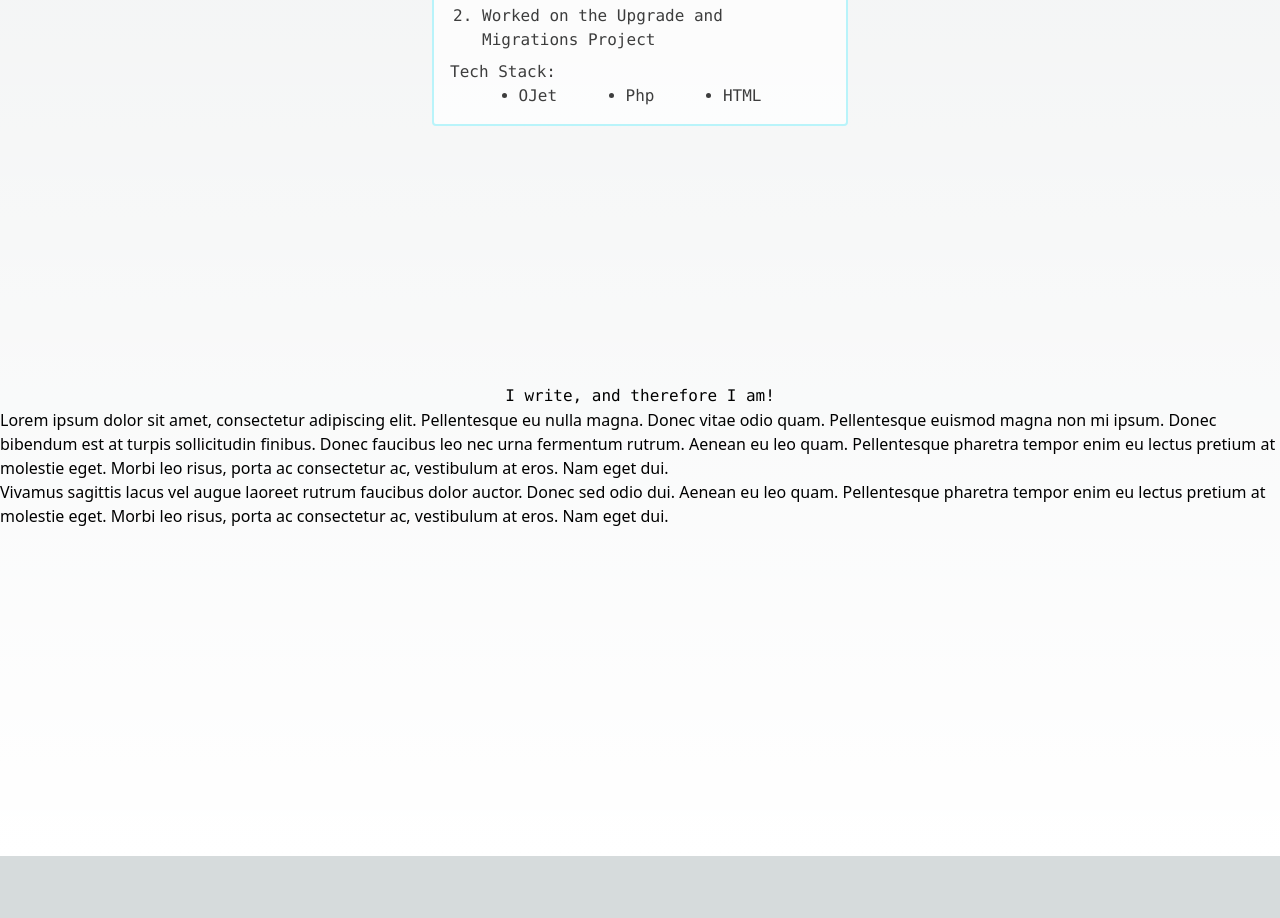
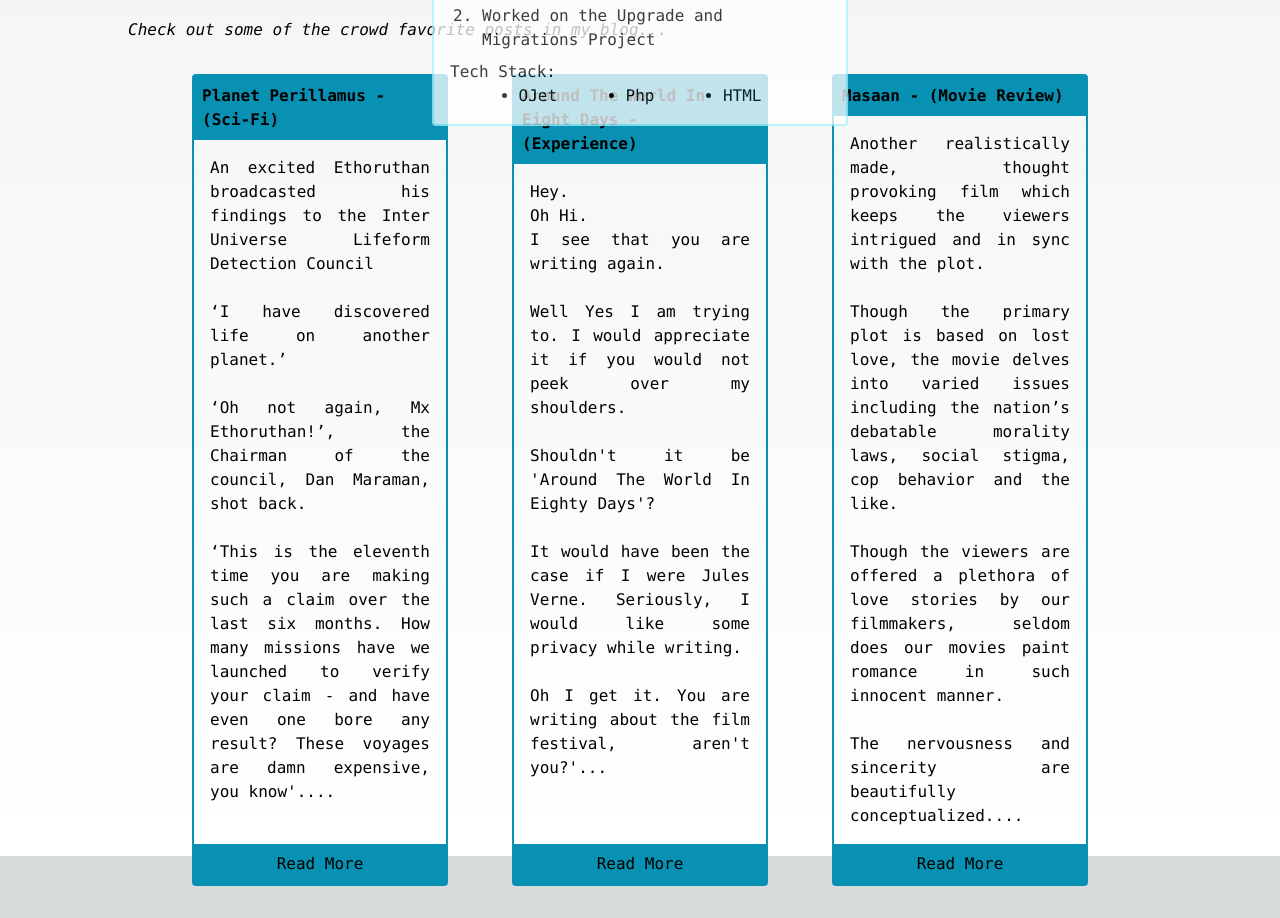
Before and after one commit to vishnummenon/portfolio, a Next.js app: page / in a window 1280 px wide. Shown: the part 2408-3326 px from the top of the page. Before the commit the page ends 3264 px from the top, so only its background shows below. Built offline with nearby package versions, Linux system fonts and the light colour scheme.

Commit message:
Add Blogs Section

```diff
--- /dev/null
+++ b/app/components/BlogSnippet.tsx
@@ -0,0 +1,32 @@
+'use client'
+
+import { FC } from "react";
+import { IBlogPost } from "../constants/blogs";
+
+type BlogSnippetProps = {
+  blog: IBlogPost;
+};
+
+const BlogSnippet: FC<BlogSnippetProps> = ({ blog }: BlogSnippetProps) => {
+  const { title, content, genre, url } = blog;
+
+  const openLinkInNewTab = () => window.open(url, '_blank');
+
+  return (
+    <div className="w-full md:w-1/4 border-solid border-2 border-cyan-600 rounded flex flex-col">
+      <div className="bg-cyan-600 p-2">
+        <h1 className="self-start font-mono font-bold">
+          {`${title} - (${genre})`}
+        </h1>
+      </div>
+      <div className="p-4 flex flex-col self-end grow">
+        <pre style={{whiteSpace: 'pre-wrap'}} className="font-mono text-justify">{`${content}...`}</pre>
+      </div>
+      <div className="bg-cyan-600 p-2 justify-center items-center flex bottom-0">
+          <button className="font-mono hover:font-bold" onClick={openLinkInNewTab}>Read More</button>
+        </div>
+    </div>
+  );
+};
+
+export default BlogSnippet;
--- a/app/components/Offline.tsx
+++ b/app/components/Offline.tsx
@@ -1,23 +1,17 @@
 import { FC } from "react";
+import { blogPosts } from "../constants/blogs";
+import BlogSnippet from "./BlogSnippet";
 
 const Offline: FC = () => {
   return (
     <section id="offline" className="offline h-screen flex flex-col justify-center items-center">
       <h2 className="font-mono">I write, and therefore I am!</h2>
-      <p>
-        Lorem ipsum dolor sit amet, consectetur adipiscing elit. Pellentesque eu
-        nulla magna. Donec vitae odio quam. Pellentesque euismod magna non mi
-        ipsum. Donec bibendum est at turpis sollicitudin finibus. Donec faucibus
-        leo nec urna fermentum rutrum. Aenean eu leo quam. Pellentesque pharetra
-        tempor enim eu lectus pretium at molestie eget. Morbi leo risus, porta
-        ac consectetur ac, vestibulum at eros. Nam eget dui.
-      </p>
-      <p>
-        Vivamus sagittis lacus vel augue laoreet rutrum faucibus dolor auctor.
-        Donec sed odio dui. Aenean eu leo quam. Pellentesque pharetra tempor
-        enim eu lectus pretium at molestie eget. Morbi leo risus, porta ac
-        consectetur ac, vestibulum at eros. Nam eget dui.
-      </p>
+      <div className="my-20 w-full md:w-4/5">
+        <h6 className="font-mono italic">Check out some of the crowd favorite posts in my blog...</h6>
+        <div className="flex justify-evenly flex-wrap my-8">
+        {blogPosts.map((blog) => <BlogSnippet key={blog.title} blog={blog} />)}
+        </div>
+      </div>
     </section>
   );
 };
--- /dev/null
+++ b/app/constants/blogs.ts
@@ -0,0 +1,28 @@
+export type IBlogPost = {
+    title: string;
+    content: string;
+    genre: string;
+    url: string;
+}
+
+export const blogPosts: IBlogPost[] = [
+    {
+        title: 'Planet Perillamus',
+        content: `An excited Ethoruthan broadcasted his findings to the Inter Universe Lifeform Detection Council \n\n\‘I have discovered life on another planet.\’ \n\n\‘Oh not again, Mx Ethoruthan!’, the Chairman of the council, Dan Maraman, shot back. \n\n\‘This is the eleventh time you are making such a claim over the last six months. How many missions have we launched to verify your claim - and have even one bore any result? These voyages are damn expensive, you know'.`,
+        genre: 'Sci-Fi',
+        url: 'https://canyouvish.blogspot.com/2022/01/planet-perillamus.html'
+    },
+    {
+        title: 'Around The World In Eight Days',
+        content:
+        `Hey. \nOh Hi. \nI see that you are writing again. \n\nWell Yes I am trying to. I would appreciate it if you would not peek over my shoulders. \n\nShouldn't it be  'Around The World In Eighty Days'? \n\nIt would have been the case if I were Jules Verne. Seriously, I would like some privacy while writing. \n\nOh I get it. You are writing about the film festival, aren't you?'`,
+        genre: 'Experience',
+        url: 'https://canyouvish.blogspot.com/2016/12/around-world-in-eight-days.html'
+    },
+    {
+        title: 'Masaan',
+        content: `Another realistically made, thought provoking film which keeps the viewers intrigued and in sync with the plot.\n\nThough the primary plot is based on lost love, the movie delves into varied issues including the nation’s debatable morality laws, social stigma, cop behavior and the like. \n\nThough the viewers are offered a plethora of love stories by our filmmakers, seldom does our movies paint romance in such innocent manner. \n\nThe nervousness and sincerity are beautifully conceptualized.`,
+        genre: 'Movie Review',
+        url: 'https://canyouvish.blogspot.com/2016/12/around-world-in-eight-days.html'
+    },
+];
```
